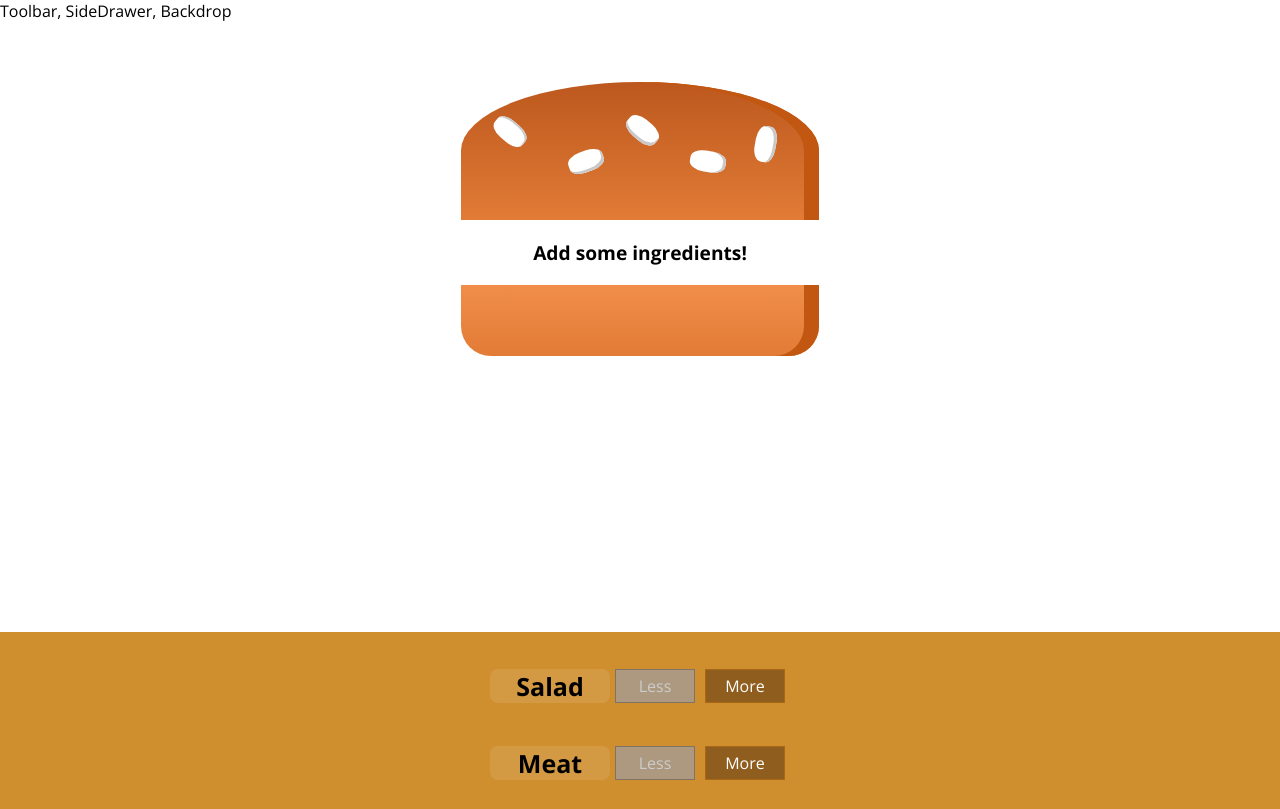
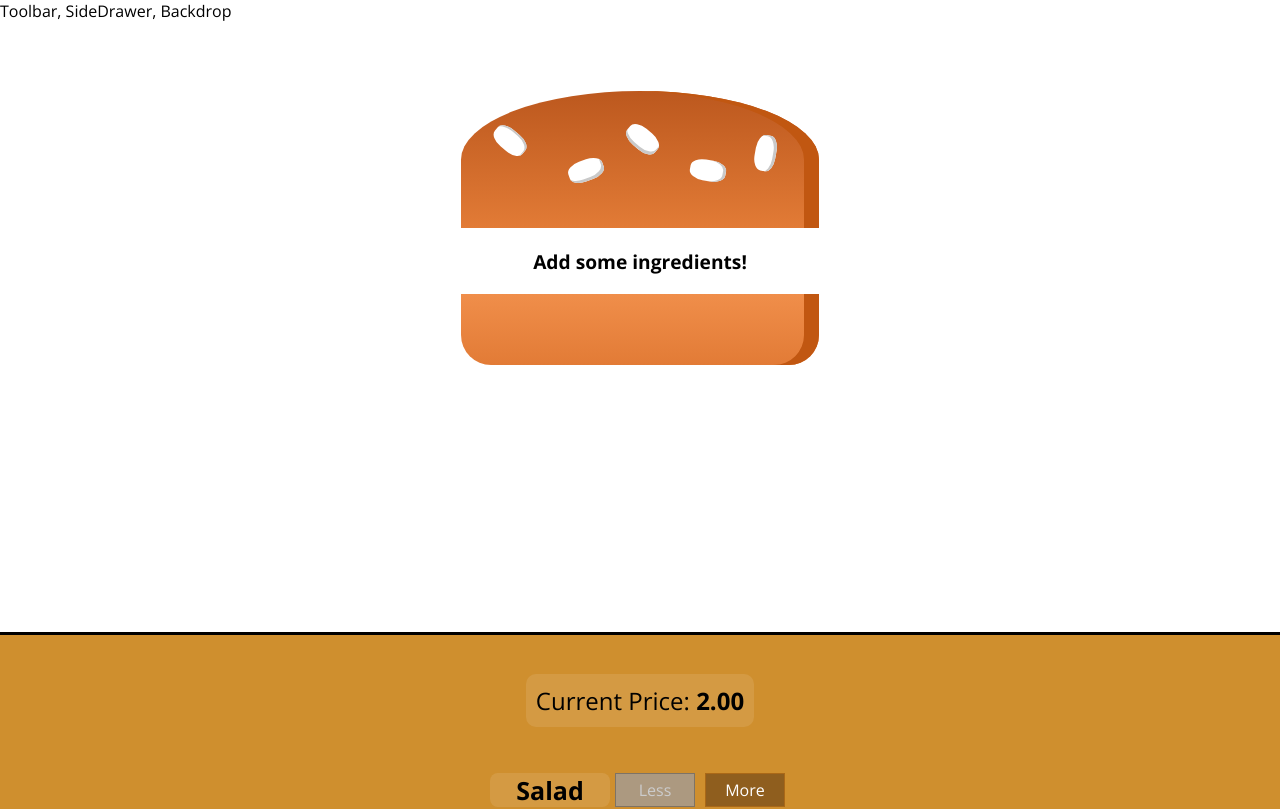
Before and after one commit to youssef-md/The-Burger-Builder, a React app: page / in a window 1280 px wide. Shown: the top 809 px of the page. Built offline with nearby package versions, Linux system fonts and the light colour scheme.

Commit message:
Displaying the price of the burger

```diff
--- a/src/components/Burger/BuildControls/BuildControls.css
+++ b/src/components/Burger/BuildControls/BuildControls.css
@@ -6,4 +6,12 @@
   align-items: center;
   box-shadow: 0 2px 1px #CCC;
   padding: 15px 0;
+  border-top: 3px solid black;
 }
+
+.Price {
+  font-size: 1.5rem;
+  background-color: rgba(255,255,255,.1);
+  border-radius: 10px;
+  padding: 10px;
+}
--- a/src/components/Burger/BuildControls/BuildControls.js
+++ b/src/components/Burger/BuildControls/BuildControls.js
@@ -11,16 +11,18 @@ const controls = [
 
 const BuildControls = (props) => (
   <div className = { styles.BuildControls }>
-  {
-    controls.map(ctrl => (
+  <p className = { styles.Price }>
+    Current Price: <b>{props.totalPrice.toFixed(2)}
+  </b></p>
+
+  {controls.map(ctrl => (
       <BuildControl
         key = { ctrl.type }
         label = { ctrl.label }
         add = { () => props.addIngredient(ctrl.type) }
         remove = { () => props.removeIngredient(ctrl.type) }
         disable = { props.disabled[ctrl.type] }/>
-    ))
-  }
+    ))}
   </div>
 )
 
--- a/src/components/Burger/Burger.css
+++ b/src/components/Burger/Burger.css
@@ -2,7 +2,7 @@
   margin: auto;
   width: 35%;
   height: 550px;
-
+  overflow-y: auto;
   text-align: center;
   font-weight: bold;
   font-size: 1.2rem;
--- a/src/containers/BurgerBuilder/BurgerBuilder.js
+++ b/src/containers/BurgerBuilder/BurgerBuilder.js
@@ -31,7 +31,8 @@ class BurgerBuilder extends Component {
         <BuildControls
           addIngredient = { this.addIngredientHandler }
           removeIngredient = { this.removeIngredientHandler }
-          disabled = { disabledInfo }/>
+          disabled = { disabledInfo }
+          totalPrice = { this.state.totalPrice }/>
       </Aux>
     )
   }
```
